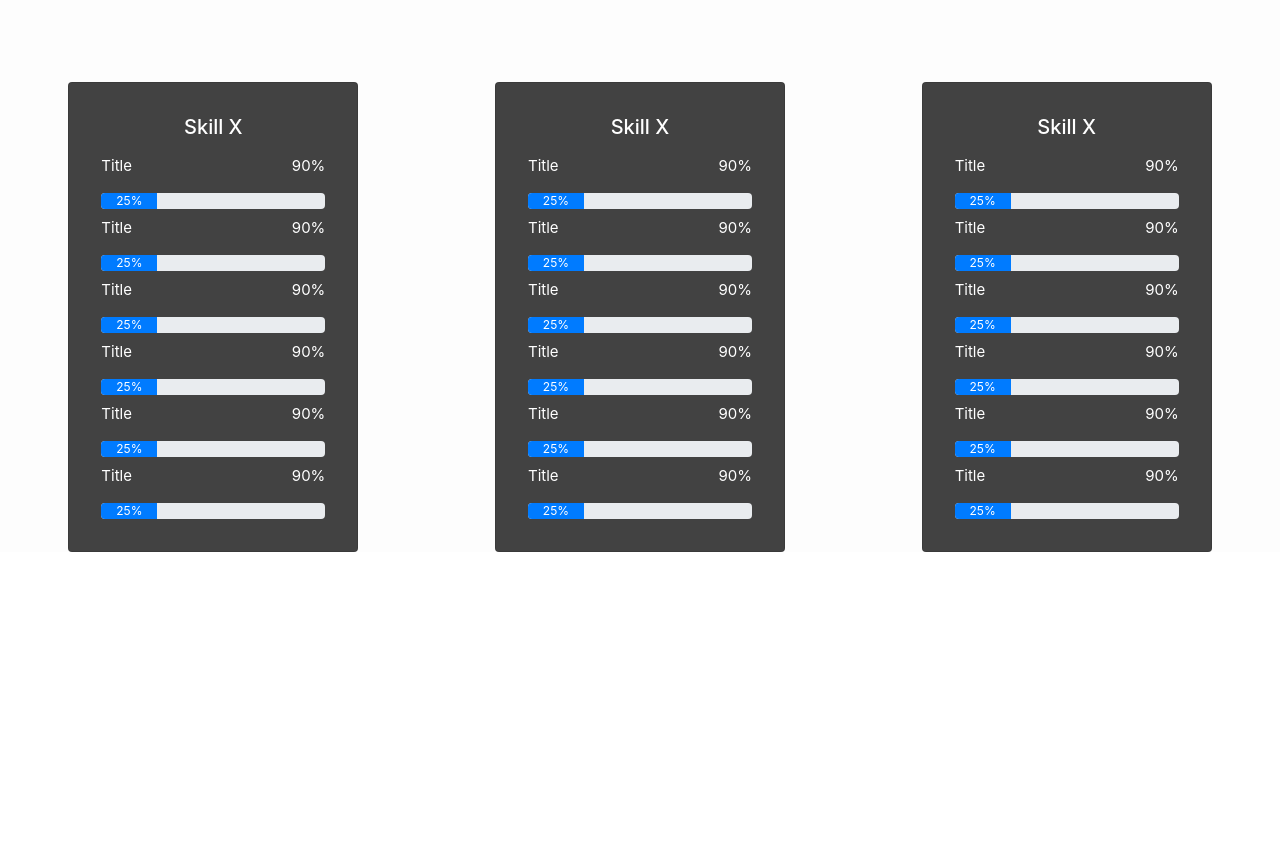
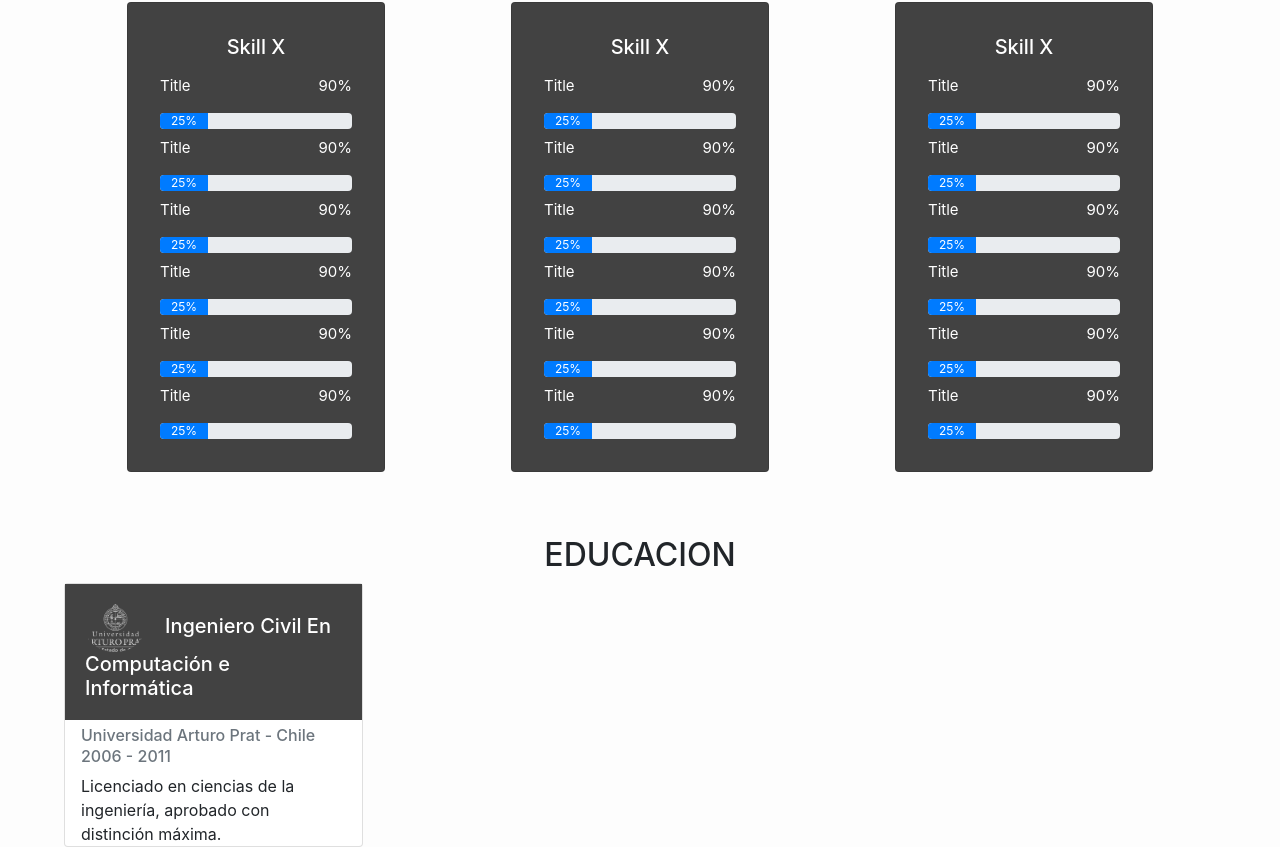
Before and after one commit to metalback/CV, an Angular app: page / in a window 1280 px wide. Shown: the part 1730-2577 px from the top of the page. Before the commit the page ends 2282 px from the top, so only its background shows below. Built offline with nearby package versions, Linux system fonts and the light colour scheme; a small style sheet from the web is missing.

Commit message:
education

```diff
--- a/src/app/app.component.css
+++ b/src/app/app.component.css
@@ -295,7 +295,8 @@
 .container--skill {
     display: flex;
     justify-content: space-around;
-    padding-top: 5em;
+    /*padding-top: 5em;*/
+    padding: 0 4em 0 4em;
 }
 
 .card.skill {
@@ -324,3 +325,17 @@
 .centered p {
     justify-content: center;
 }
+
+.education {
+    padding: 0 4em 0 4em;
+}
+
+.education img {
+    width: 3em;
+    border-radius: 50%;
+
+}
+
+.card-title span {
+    padding-left: 1em;
+}
--- a/src/app/app.component.html
+++ b/src/app/app.component.html
@@ -304,5 +304,31 @@
   </div>
   <!-- End Skils -->
 
+  <!-- Educattion -->
+  <div></div>
+
+  <div class="col-12 centrar skill-encabezado">
+    <h2>EDUCACION</h2>
+  </div>
+
+  <div class="container">
+    <div class="row">
+      <div class="col-12 col-m-6 col-lg-8 col-xl-4 education">
+        <div class="card">
+          <div class="card-body">
+            <h5 class="card-title">
+                <img src="assets/unap.png">
+                <span>Ingeniero Civil En Computación e Informática</span>
+            </h5>
+            <h6 class="card-subtitle mb-2 text-muted">Universidad Arturo Prat - Chile</h6>
+            <h6 class="card-subtitle mb-2 text-muted">2006 - 2011</h6>
+            <p class="card-text">Licenciado en ciencias de la ingeniería, aprobado con distinción máxima.</p>
+          </div>
+        </div>
+      </div>
+  </div>
+</div>
+<!-- End Education -->
+
 </div>
 </div>
```
Also changed, not shown: src/assets/unap.png (added).
